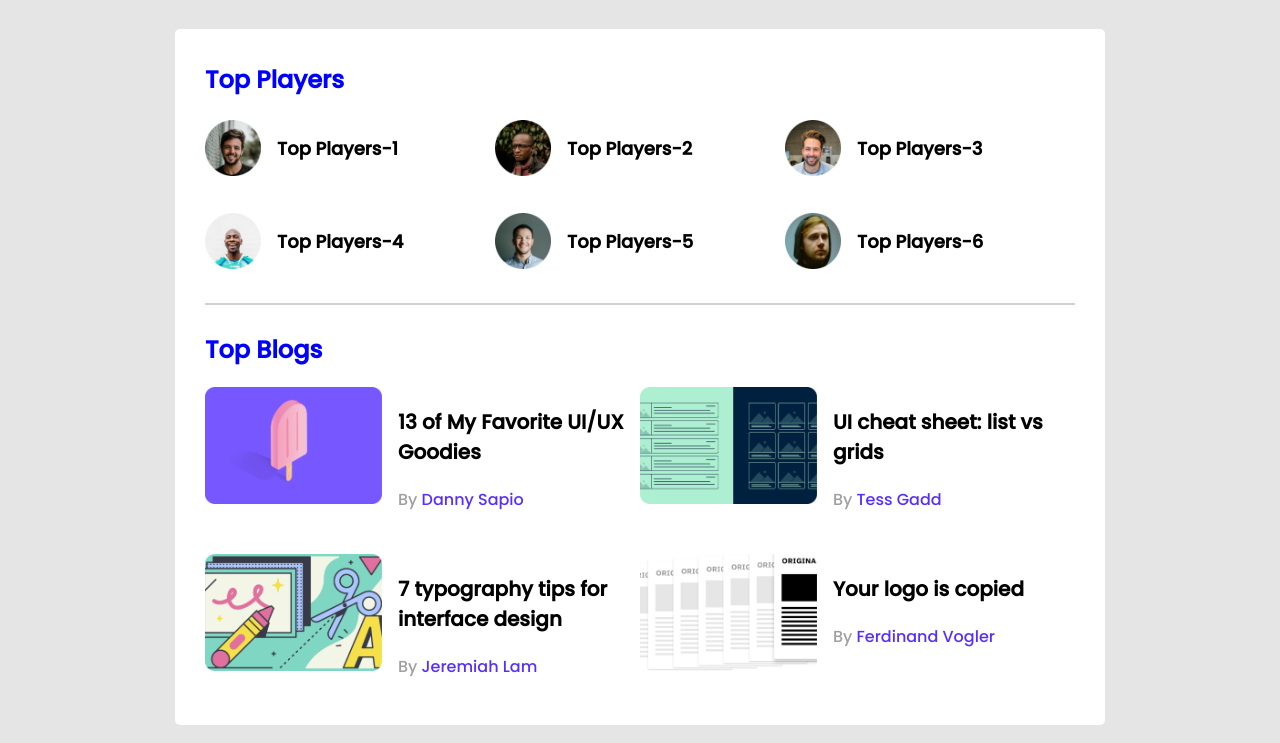
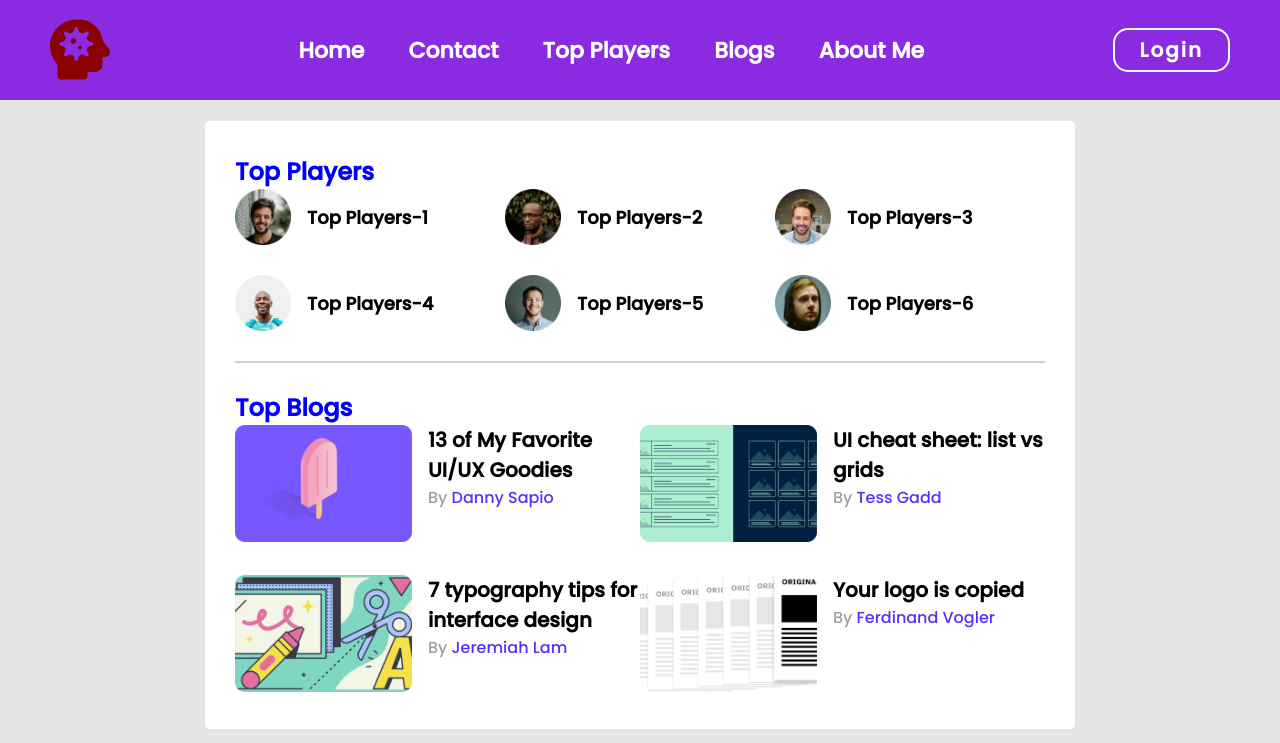
Before and after one commit to Mahbub1996/leader-board-css3, a plain HTML site: page index.html in a window 1280 px wide. Shown: the top 743 px of the page. Drawn offline with Linux system fonts and the light colour scheme.

Commit message:
new-added header

```diff
--- a/index.html
+++ b/index.html
@@ -17,7 +17,20 @@
 <body>
 
     <!-- header start -->
-    <header>
+    <header class="header">
+        <i class="fas fa-head-side-virus"></i>
+        <nav class="nav-area">
+            <ul class="list-menu">
+                <li><a href="#">Home</a></li>
+                <li><a href="#">Contact</a></li>
+                <li><a href="#">Top Players</a></li>
+                <li><a href="#">Blogs</a></li>
+                <li><a href="#">About Me</a></li>
+            </ul>
+
+        </nav>
+        <a class="button-link" href="#">Login</a>
+
 
     </header>
     <!-- header end -->
--- a/styles/style.css
+++ b/styles/style.css
@@ -1,3 +1,60 @@
+/* header style */
+*{
+    box-sizing: border-box;
+    margin: 0;
+    padding: 0;
+}
+
+.header{
+    display: flex;
+    justify-content: space-between;
+    align-items: center;
+    padding: 20px 50px;
+    background-color: blueviolet;
+}
+a{
+    text-decoration: none;
+}
+
+.nav-area ul li{
+    list-style: none;
+    display: inline-block;
+    padding: 0 20px;
+    font-size: 22px;
+    font-weight: 700;
+}
+
+.nav-area ul li a{
+    color: white;
+}
+
+.nav-area ul li a:hover {
+    color: black;
+}
+
+.button-link {
+    color: white;
+    letter-spacing: 2px;
+    font-size: 20px;
+    font-weight: 700;
+    border: 2px solid white;
+    padding: 5px 25px;
+    border-radius: 15px;
+}
+
+.button-link:hover {
+    background-color: white;
+    border: 2px solid red;
+    color: black;
+}
+
+
+i.fas.fa-head-side-virus {
+    font-size: 60px;
+    color: darkred;
+    cursor: pointer;
+}
+
 /* common style */
 body{
     font-family: 'Poppins', sans-serif;
@@ -151,32 +208,36 @@ hr{
 /* Mobile Devices */
 
 @media only screen and (max-width:688px) {
-        .container{
+        .container, .header{
             width: 100%;
         }
 
-        .players, .blogs, .courses{
+        .players, .blogs, .courses, .nav-area{
             grid-template-columns: repeat(1, 1fr);
         }
 
-        .player, .blogs, .courses{
+        .player, .blogs, .courses, .nav-area{
             flex-direction: column;
         }
+
+
 }
-/* tablet deviced */
+/* -------------------------------
+-----------tablet deviced------- */
+
 @media only screen and (min-width:688px) and (max-width:999px) {
     .container{
         width: 100%;
     }
 
-    .players, .blogs{
+    .players, .blogs, .nav-area{
         grid-template-columns: repeat(2, 1fr);
     }
     .courses{
         grid-template-columns: repeat(2, 1fr);
     }
 
-    .player, .blogs, .courses{
+    .player, .blogs, .courses, .nav-area{
         flex-direction: column;
     }
 }
```
